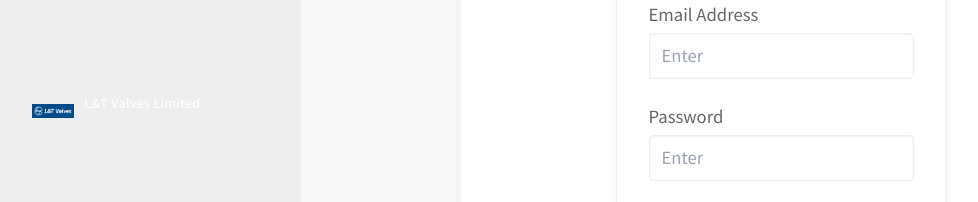
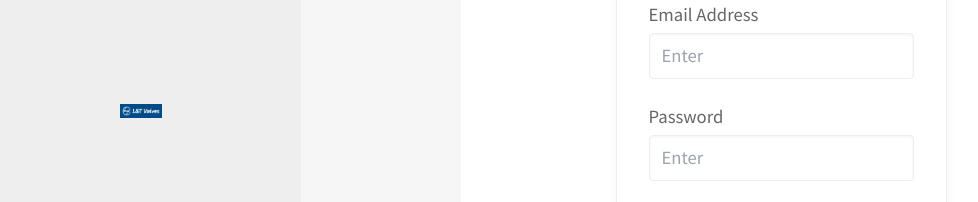
Before and after one commit to SreeSajeev/ithd, a React (Vite) app: page /login in a window 1280 px wide. Shown: the part 289-491 px from the top of the page, without its empty margins (179-1157 px from the left). Built offline with nearby package versions, Linux system fonts and the light colour scheme.

Commit message:
Remove wordmark and tagline from logo
Removes the wordmark and tagline from the Logo component, leaving only the L&T monogram image. The container height and hover animation are preserved.

```diff
--- a/src/components/Logo.tsx
+++ b/src/components/Logo.tsx
@@ -4,22 +4,14 @@ import ltLogo from '../assets/L&T Valves Logo.png';
 
 const Logo: React.FC = () => {
   return (
-    <div className="flex items-center group h-[82px]">
-      <div className="logo-container w-[42px] h-[42px] flex items-center justify-center overflow-hidden my-5">
+    <div className="flex items-center justify-center group h-[82px]">
+      <div className="logo-container w-[42px] h-[42px] flex items-center justify-center overflow-hidden">
         <img
           src={ltLogo}
           alt="L&T Logo"
           className="w-full h-full object-contain transform group-hover:scale-110 transition-transform duration-300"
         />
       </div>
-      <div className="ml-[10.5px] flex flex-col justify-center">
-        <span className="text-white font-medium text-[14px] tracking-wide whitespace-nowrap transform group-hover:translate-x-1 transition-transform duration-300">
-          L&T Valves Limited
-        </span>
-        <span className="text-lt-lightGrey text-xs font-light italic transform group-hover:translate-x-1 transition-transform duration-500">
-          Your trusted valve solution partner
-        </span>
-      </div>
     </div>
   );
 };
```
